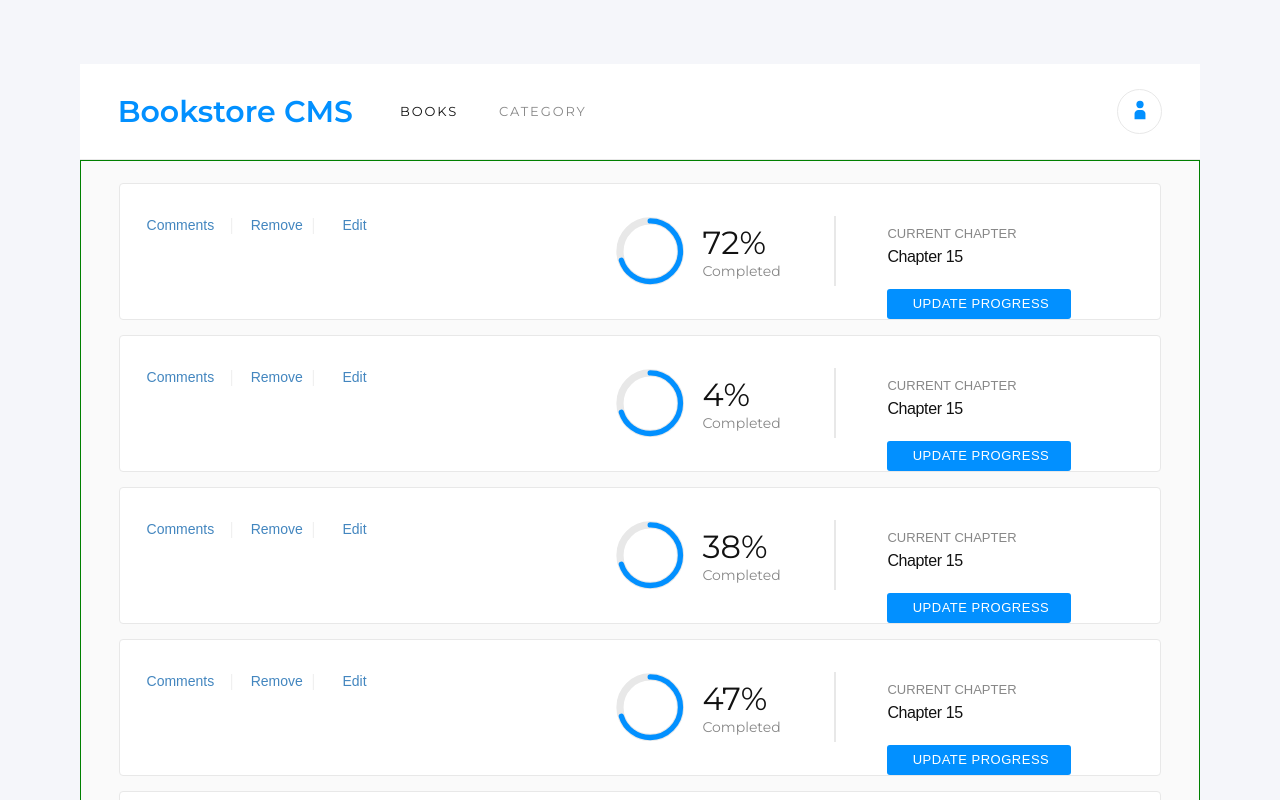
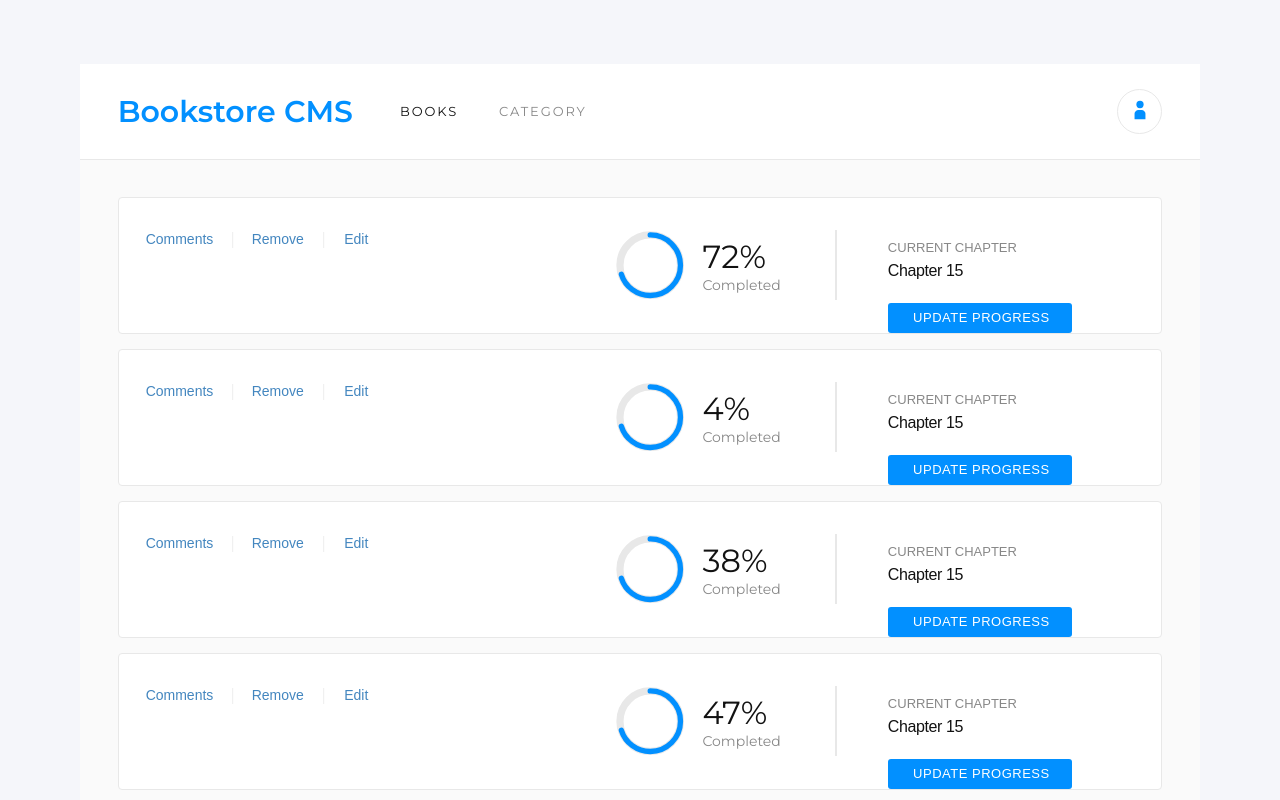
Before and after one commit to HFG43/bookstore, a React (Create React App) app: page / in a window 1280 px wide. Shown: the top 800 px of the page. Built offline with nearby package versions, Linux system fonts and the light colour scheme; no server answers.

Commit message:
chore: review linters

```diff
--- a/src/components/AddBookForm.module.css
+++ b/src/components/AddBookForm.module.css
@@ -7,6 +7,7 @@
   margin: 0 3.36% 0 3.36%;
   display: flex;
   flex-direction: column;
+  margin-top: 2.31rem;
 }
 
 .add_section_container h2 {
--- a/src/components/BookItem.js
+++ b/src/components/BookItem.js
@@ -27,11 +27,11 @@ const BookItem = ({ books }) => {
           <div className={styles.book_item_complementary_buttons_container}>
             <span>Comments</span>
             <i>|</i>
-            <button type="button" onClick={handleRemoveBook}>
+            <button className={styles.remove} type="button" onClick={handleRemoveBook}>
               <span>Remove</span>
             </button>
             <i>|</i>
-            <button type="button">
+            <button className={styles.edit} type="button">
               <span>Edit</span>
             </button>
           </div>
--- a/src/components/BookItem.module.css
+++ b/src/components/BookItem.module.css
@@ -1,5 +1,11 @@
 @import url('https://fonts.googleapis.com/css2?family=Roboto+Mono:ital,wght@0,400;0,500;0,600;0,700;1,400;1,500;1,600;1,700&family=Roboto+Slab:wght@100;200;300;400;500;600;700;800&display=swap');
 @import url('https://fonts.googleapis.com/css2?family=Montserrat:ital,wght@0,100;0,200;0,300;0,400;0,500;0,600;1,100;1,200;1,300;1,400;1,500&family=Roboto+Mono:ital,wght@0,400;0,500;0,600;0,700;1,400;1,500;1,600;1,700&family=Roboto+Slab:wght@100;200;300;400;500;600;700;800&display=swap');
+
+* {
+  margin: 0;
+  padding: 0;
+  box-sizing: border-box;
+}
 
 .book_item {
   display: flex;
@@ -65,7 +71,7 @@
 }
 
 .book_item_complementary_buttons_container span {
-  margin-right: 0.938rem;
+  margin-right: 1.063rem;
   font-family: "RobotoSlab", sans-serif;
   font-size: 0.875rem;
   font-weight: 300;
@@ -78,6 +84,14 @@
   width: 0.125rem;
   margin-right: 1.063rem;
   color: #e8e8e8;
+}
+
+.remove {
+  margin-right: 0.6rem;
+}
+
+.edit {
+  margin-left: -0.5rem;
 }
 
 .book_item_complementary_buttons_container button {
--- a/src/components/Books.module.css
+++ b/src/components/Books.module.css
@@ -1,6 +1,5 @@
 .books_container {
   margin: 0 6.25% 11.75rem 6.25%;
   background-color: #fafafa;
-  border: green 1px solid;
-  padding-top: 1.372rem;
+  padding-top: 2.31rem;
 }
--- a/src/components/Category.js
+++ b/src/components/Category.js
@@ -1,5 +1,4 @@
-// import styles from '../styles/Category.module.css';
+import styles from './Category.module.css';
 
-const Category = () => (<h2>Page Under Construction</h2>);
-
+const Category = () => <h2 className={styles.category}>Page Under Construction</h2>;
 export default Category;
--- a/src/components/Category.module.css
+++ b/src/components/Category.module.css
@@ -0,0 +1,13 @@
+@import url('https://fonts.googleapis.com/css2?family=Roboto+Mono:ital,wght@0,400;0,500;0,600;0,700;1,400;1,500;1,600;1,700&family=Roboto+Slab:wght@100;200;300;400;500;600;700;800&display=swap');
+
+* {
+  margin: 0;
+  padding: 0;
+  box-sizing: border-box;
+}
+
+.category {
+  font-size: 2rem;
+  margin-left: 6.36%;
+  margin-top: 2.5rem;
+}
```
Also changed, not shown: src/components/Assets/User_Icon.svg (deleted).
